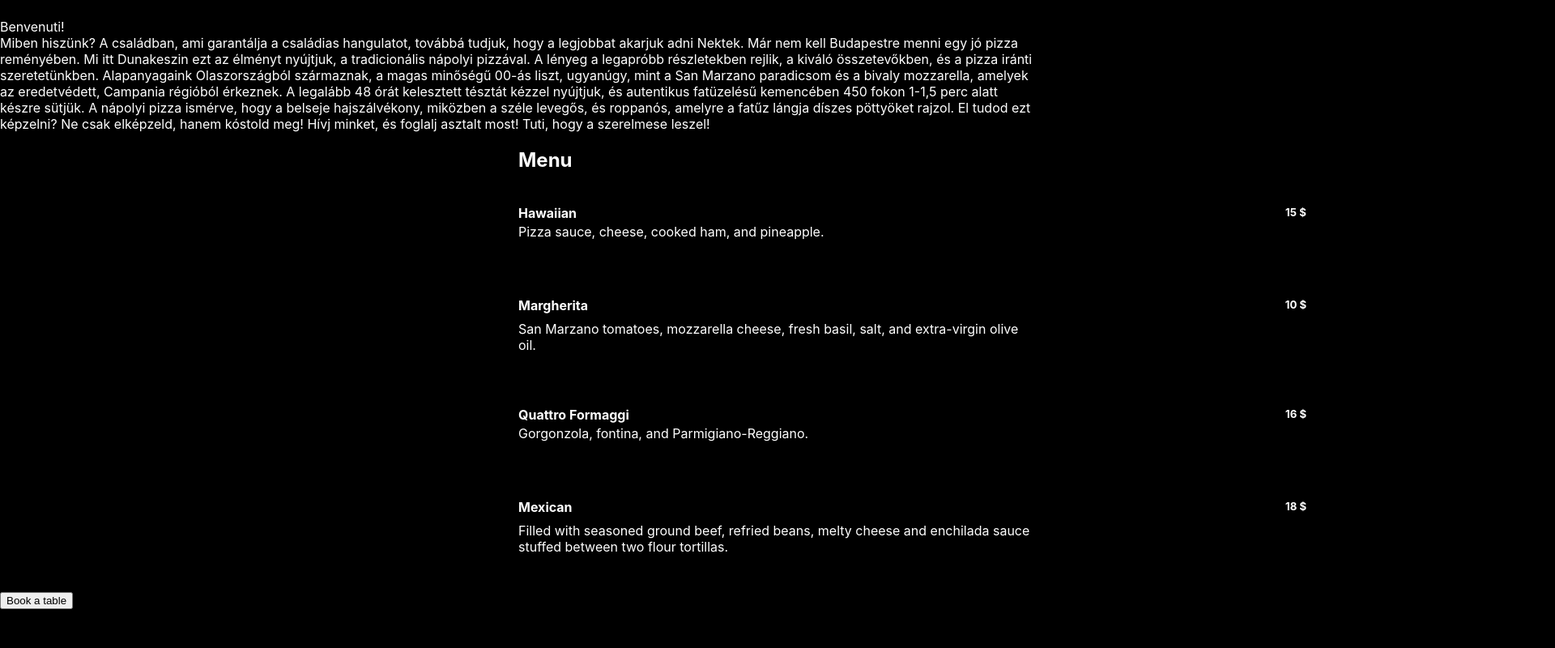
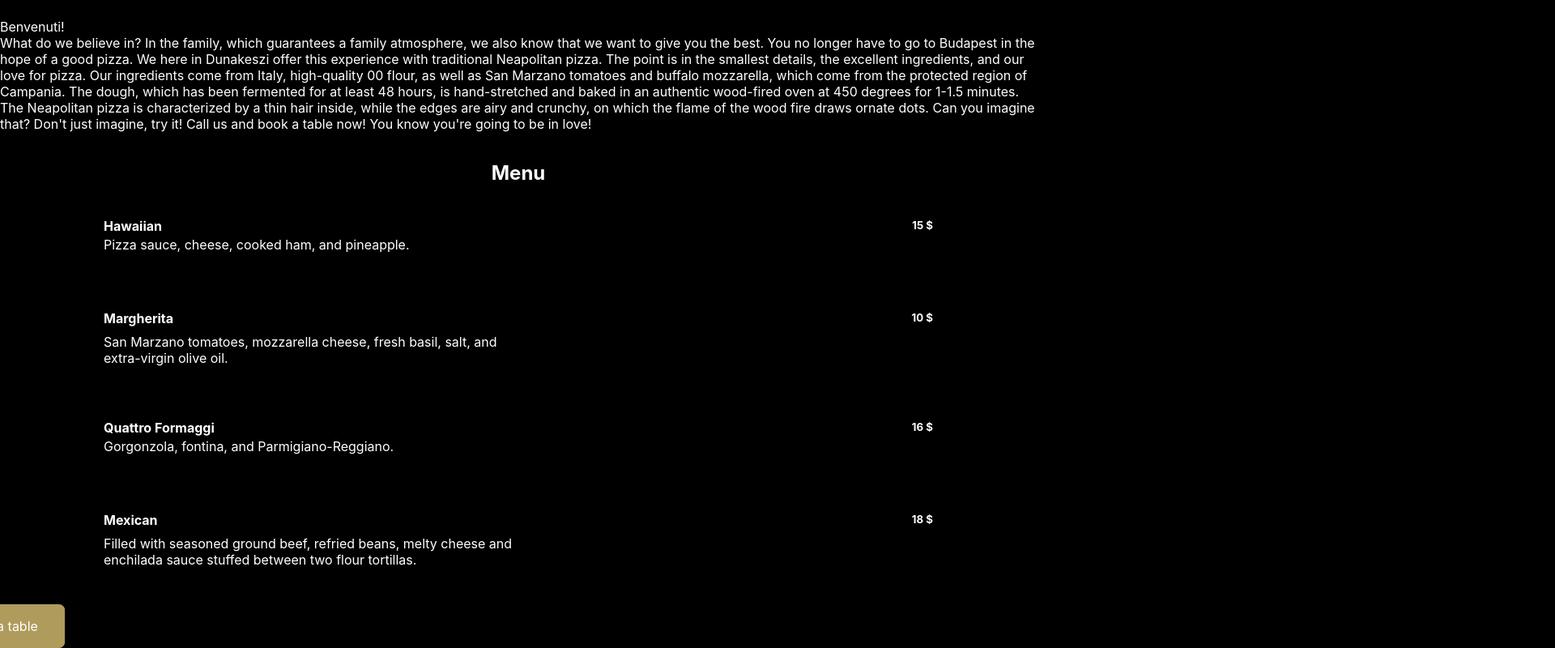
Before and after one commit to KacagoHollo/book-a-table-react, a React (Create React App) app in the folder my-app/: page / in a window 1280 px wide. Shown: the part 846-1646 px from the top of the page at 81% size, 1920 px wide, since content can reach past the window. Before the commit the page ends 1598 px from the top, so only its background shows below. Built offline with nearby package versions, Linux system fonts and the light colour scheme.

Commit message:
Fellökés

```diff
--- a/my-app/src/App.jsx
+++ b/my-app/src/App.jsx
@@ -45,10 +45,10 @@ function App() {
               <Header />
             </section>
             <section className='menu'>
-              <h2>Menu</h2>
+              <h2 id="menu">Menu</h2>
               <Menu />
             </section>
-            <button onClick={toggleBooking}>Book a table</button>
+            <button className='new-booking' onClick={toggleBooking}>Book a table</button>
           </div>
           :
           <div>
--- a/my-app/src/components/Header.jsx
+++ b/my-app/src/components/Header.jsx
@@ -5,18 +5,20 @@ const Header = () => {
     <p>
       Benvenuti!
       <br/>
-      Miben hiszünk? A családban, ami garantálja a családias hangulatot, továbbá tudjuk, hogy a legjobbat
-      akarjuk adni Nektek. Már nem kell Budapestre menni egy jó pizza reményében. Mi itt Dunakeszin ezt
-      az élményt nyújtjuk, a tradicionális nápolyi pizzával. A lényeg a legapróbb részletekben rejlik, a kiváló
-      összetevőkben, és a pizza iránti szeretetünkben. Alapanyagaink Olaszországból származnak, a magas
-      minőségű 00-ás liszt, ugyanúgy, mint a San Marzano paradicsom és a bivaly mozzarella, amelyek az
-      eredetvédett, Campania régióból érkeznek. A legalább 48 órát kelesztett tésztát kézzel nyújtjuk, és
-      autentikus fatüzelésű kemencében 450 fokon 1-1,5 perc alatt készre sütjük. A nápolyi pizza ismérve,
-      hogy a belseje hajszálvékony, miközben a széle levegős, és roppanós, amelyre a fatűz lángja díszes
-      pöttyöket rajzol. El tudod ezt képzelni? Ne csak elképzeld, hanem kóstold meg! Hívj minket, és foglalj
-      asztalt most! Tuti, hogy a szerelmese leszel!
+      What do we believe in? In the family, which guarantees a family atmosphere, we also know that we want to give you the best. You no longer have to go to Budapest in the hope of a good pizza. We here in Dunakeszi offer this experience with traditional Neapolitan pizza. The point is in the smallest details, the excellent ingredients, and our love for pizza. Our ingredients come from Italy, high-quality 00 flour, as well as San Marzano tomatoes and buffalo mozzarella, which come from the protected region of Campania. The dough, which has been fermented for at least 48 hours, is hand-stretched and baked in an authentic wood-fired oven at 450 degrees for 1-1.5 minutes. The Neapolitan pizza is characterized by a thin hair inside, while the edges are airy and crunchy, on which the flame of the wood fire draws ornate dots. Can you imagine that? Don't just imagine, try it! Call us and book a table now! You know you're going to be in love!
     </p>
   )
 }
 
 export default Header;
+
+{/* Miben hiszünk? A családban, ami garantálja a családias hangulatot, továbbá tudjuk, hogy a legjobbat
+akarjuk adni Nektek. Már nem kell Budapestre menni egy jó pizza reményében. Mi itt Dunakeszin ezt
+az élményt nyújtjuk, a tradicionális nápolyi pizzával. A lényeg a legapróbb részletekben rejlik, a kiváló
+összetevőkben, és a pizza iránti szeretetünkben. Alapanyagaink Olaszországból származnak, a magas
+minőségű 00-ás liszt, ugyanúgy, mint a San Marzano paradicsom és a bivaly mozzarella, amelyek az
+eredetvédett, Campania régióból érkeznek. A legalább 48 órát kelesztett tésztát kézzel nyújtjuk, és
+autentikus fatüzelésű kemencében 450 fokon 1-1,5 perc alatt készre sütjük. A nápolyi pizza ismérve,
+hogy a belseje hajszálvékony, miközben a széle levegős, és roppanós, amelyre a fatűz lángja díszes
+pöttyöket rajzol. El tudod ezt képzelni? Ne csak elképzeld, hanem kóstold meg! Hívj minket, és foglalj
+asztalt most! Tuti, hogy a szerelmese leszel! */}
--- a/my-app/src/index.css
+++ b/my-app/src/index.css
@@ -69,12 +69,17 @@ h1 {
 
 .menu {
   color: white;
-  /* left: 50%; */
-  transform: translate(50%, 0);
+  display: flex;
+  flex-direction: column;
+  align-items: center;
 }
 
 .grid-max {
-  display: grid;
+  display: inline-grid;
+  width: 80%;
+  margin: 0 40px;
+  /* place-self: center;
+  align-items: center; */
   grid-template-columns: 50% 50%;
   grid-template-rows: 25% 25% 25% 25%;
 }
@@ -93,7 +98,7 @@ h1 {
   grid-row: 1;
   grid-column: 2;
   display: inline;
-  text-align: center;
+  text-align: right;
 }
 
 @import url("https://fonts.googleapis.com/css2?family=Lato:wght@700&display=swap");
@@ -145,6 +150,18 @@ label {
   margin: 2rem auto;
   border-radius: 7px;
 }
+button.new-booking {
+  left: 50%;
+  transform: translate(-50%, 0);
+  font: inherit;
+  cursor: pointer;
+  padding: 1rem 2rem;
+  border: 1px solid #af9b5c;
+  background-color: #af9b5c;
+  color: white;
+  /* margin: 2rem auto; */
+  border-radius: 7px;
+}
 
 .new-booking button:hover,
 .new-booking button:active {
```
